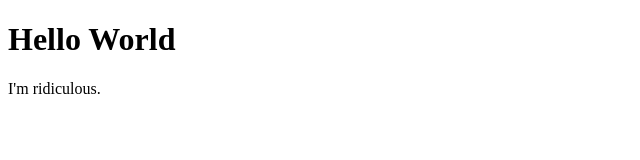
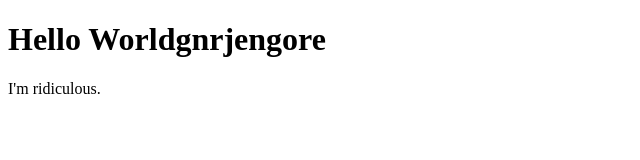
Before and after one commit to derangedPenguin/derangedPenguin.github.io, a plain HTML site: page index.html in a window 1280 px wide. Shown: the whole page, without its empty margins (0-640 px from the left). Drawn offline with Linux system fonts and the light colour scheme.

Commit message:
Update index.html

```diff
--- a/index.html
+++ b/index.html
@@ -1,7 +1,7 @@
 <!DOCTYPE html>
 <html>
 <body>
-<h1>Hello World</h1>
+<h1>Hello Worldgnrjengore</h1>
 <p>I'm ridiculous.</p>
 </body>
 </html>
```
